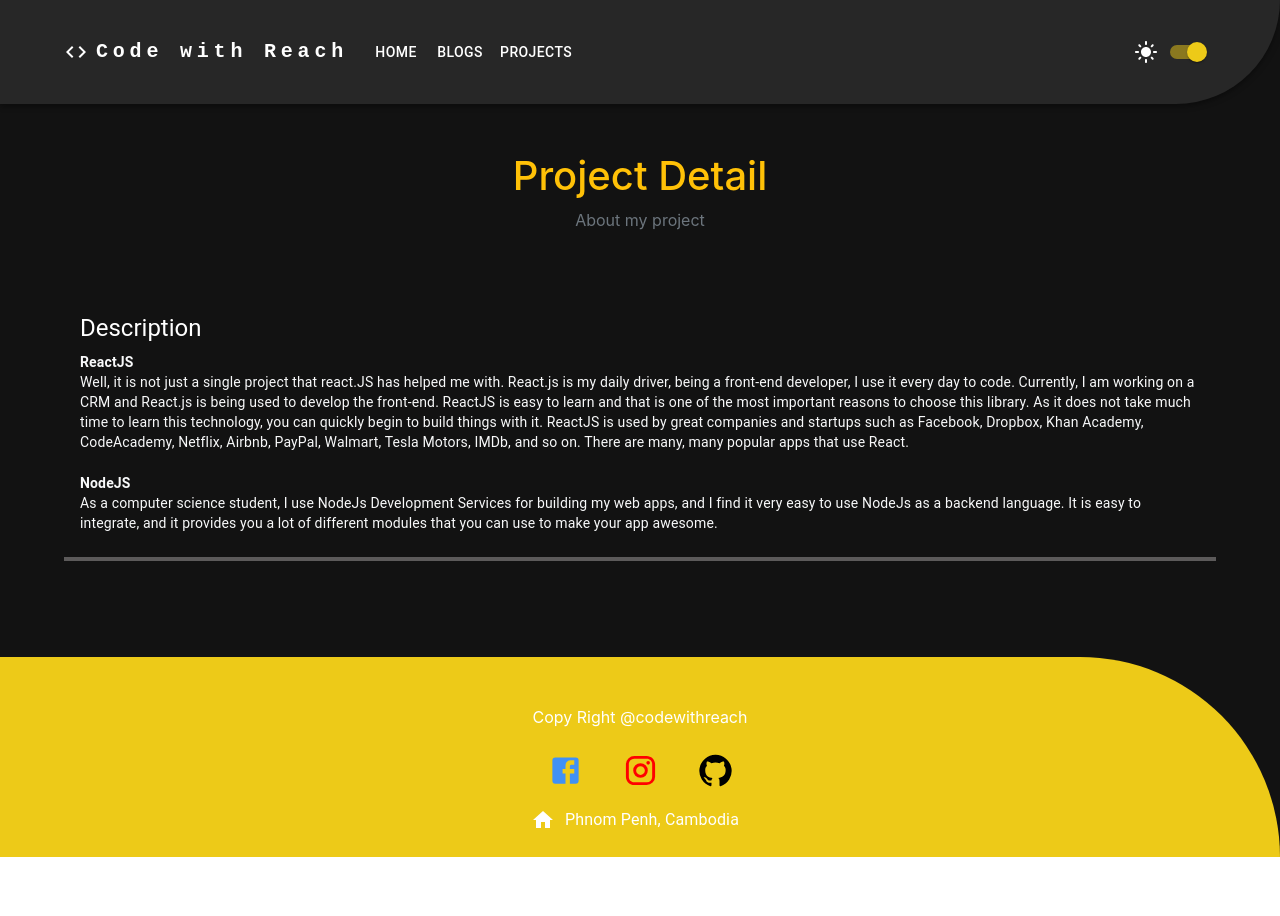
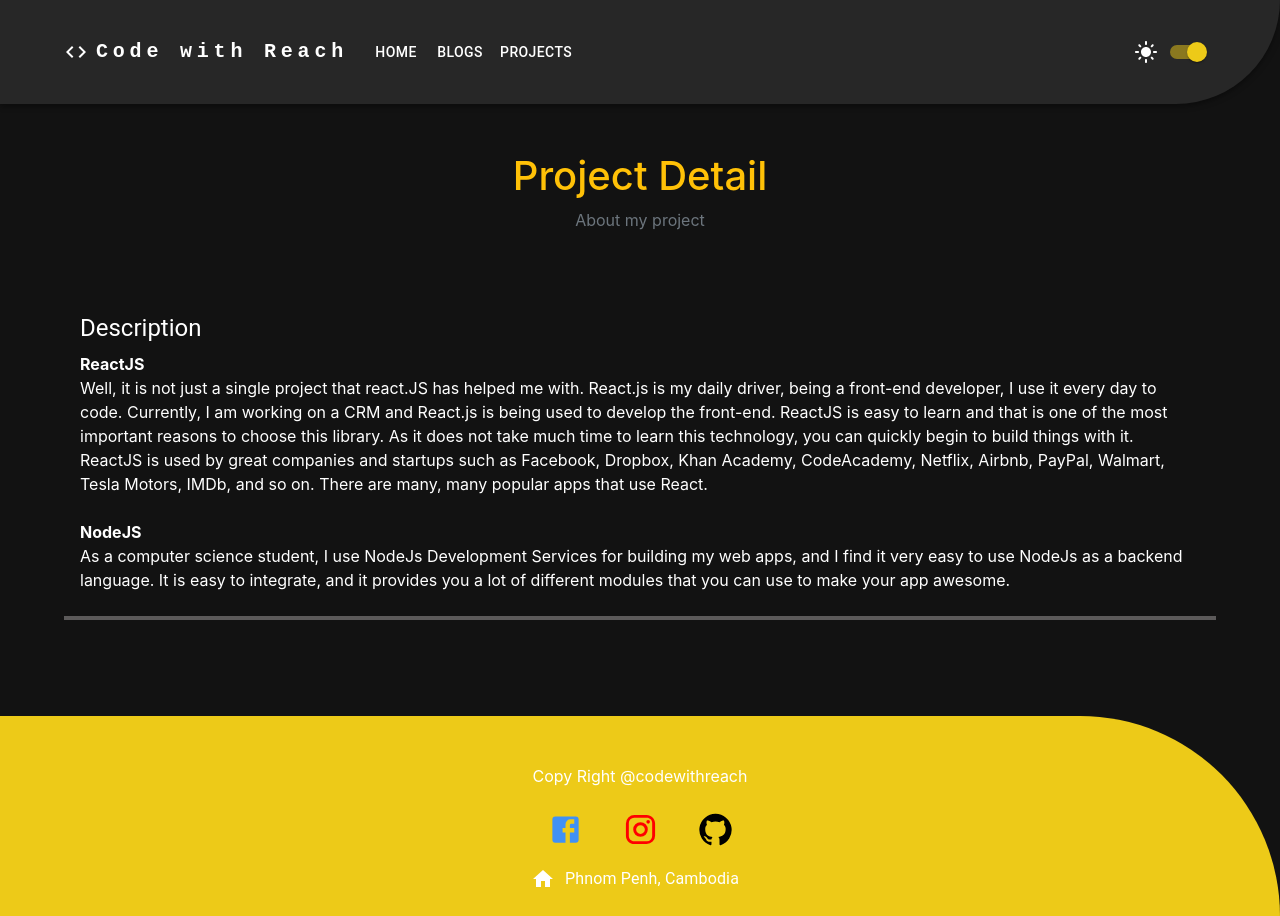
Before and after one commit to Re4ch-Jay/CODE-WITH-REACH, a React (Create React App) app: page /projects/1 in a window 1280 px wide. Before the commit the page ends 857 px from the top, so only its background shows below. Built offline with nearby package versions, Linux system fonts and the light colour scheme.

Commit message:
fixed text

```diff
--- a/src/Components/Blogs/Javascript.js
+++ b/src/Components/Blogs/Javascript.js
@@ -6,7 +6,7 @@
         <div className = 'text-center text-warning py-5'>
             <h1>JavaScript</h1>
         </div>
-        <div className="text-center text-light pb-5 mb-5">
+        <div className="text-center pb-5 mb-5">
 
         <h5>"Front-End Champ!"</h5>
 
--- a/src/Components/Blogs/Nodejs.js
+++ b/src/Components/Blogs/Nodejs.js
@@ -6,7 +6,7 @@
         <div className = 'text-center text-warning py-5'>
             <h1>NodeJS</h1>
         </div>
-        <div className="text-center text-light pb-5 mb-5">
+        <div className="text-center pb-5 mb-5">
 
         <h5>"Best backend language"</h5>
 
--- a/src/Components/Blogs/Reactjs.js
+++ b/src/Components/Blogs/Reactjs.js
@@ -6,7 +6,7 @@
         <div className = 'text-center text-warning py-5'>
             <h1>Reactjs</h1>
         </div>
-        <div className="text-center text-light pb-5 mb-5">
+        <div className="text-center pb-5 mb-5">
 
         <h5>"Front-End Champ!"</h5>
 
--- a/src/Components/Projects Page/ProjectDetail.js
+++ b/src/Components/Projects Page/ProjectDetail.js
@@ -21,7 +21,7 @@
                   <Typography gutterBottom variant="h5" component="div">
                     Description
                   </Typography>
-                  <Typography variant="body2" color="text.secondary" className='text-light'>
+                  <Typography variant="body" >
                    <strong>ReactJS</strong> <br />
                   Well, it is not just a single project that react.JS has helped me with. React.js is my daily driver, being a front-end developer,
                   I use it every day to code. Currently, I am working on a CRM and React.js is being used to develop the front-end.
```
